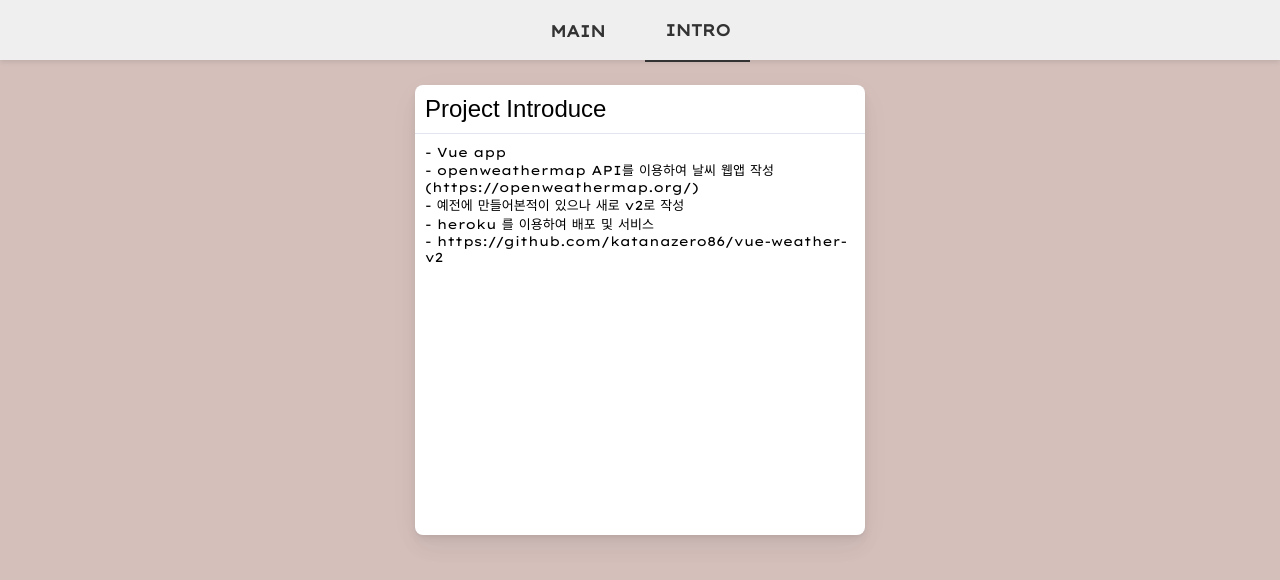
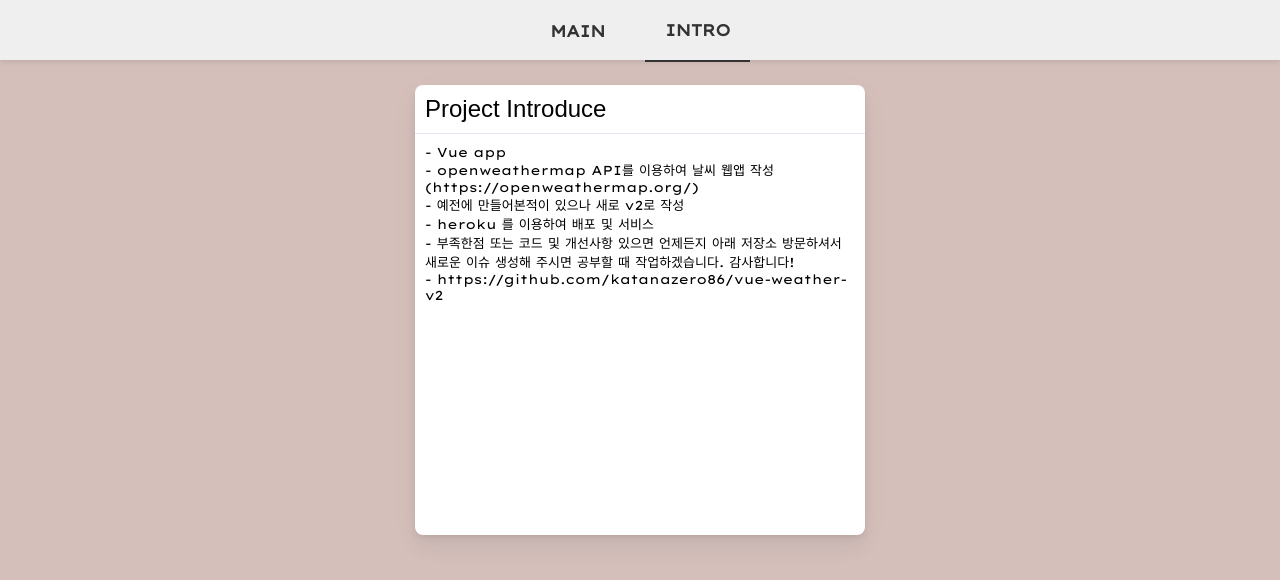
Before and after one commit to katanazero86/vue-weather-v2, a Vue app: page /intro in a window 1280 px wide. Shown: the top 580 px of the page. Built offline with nearby package versions, Linux system fonts and the light colour scheme; a web font is replaced by a local one.

Commit message:
[feature] vue weather app 개발 2020-02-11
- Intro 컴포넌트 작성
- og 태그 추가

```diff
--- a/src/components/pages/Intro.vue
+++ b/src/components/pages/Intro.vue
@@ -12,6 +12,7 @@
           - openweathermap API를 이용하여 날씨 웹앱 작성(https://openweathermap.org/)<br>
           - 예전에 만들어본적이 있으나 새로 v2로 작성<br>
           - heroku 를 이용하여 배포 및 서비스<br>
+          - 부족한점 또는 코드 및 개선사항 있으면 언제든지 아래 저장소 방문하셔서 새로운 이슈 생성해 주시면 공부할 때 작업하겠습니다. 감사합니다!<br>
           - https://github.com/katanazero86/vue-weather-v2<br>
         </p>
       </section>
```
